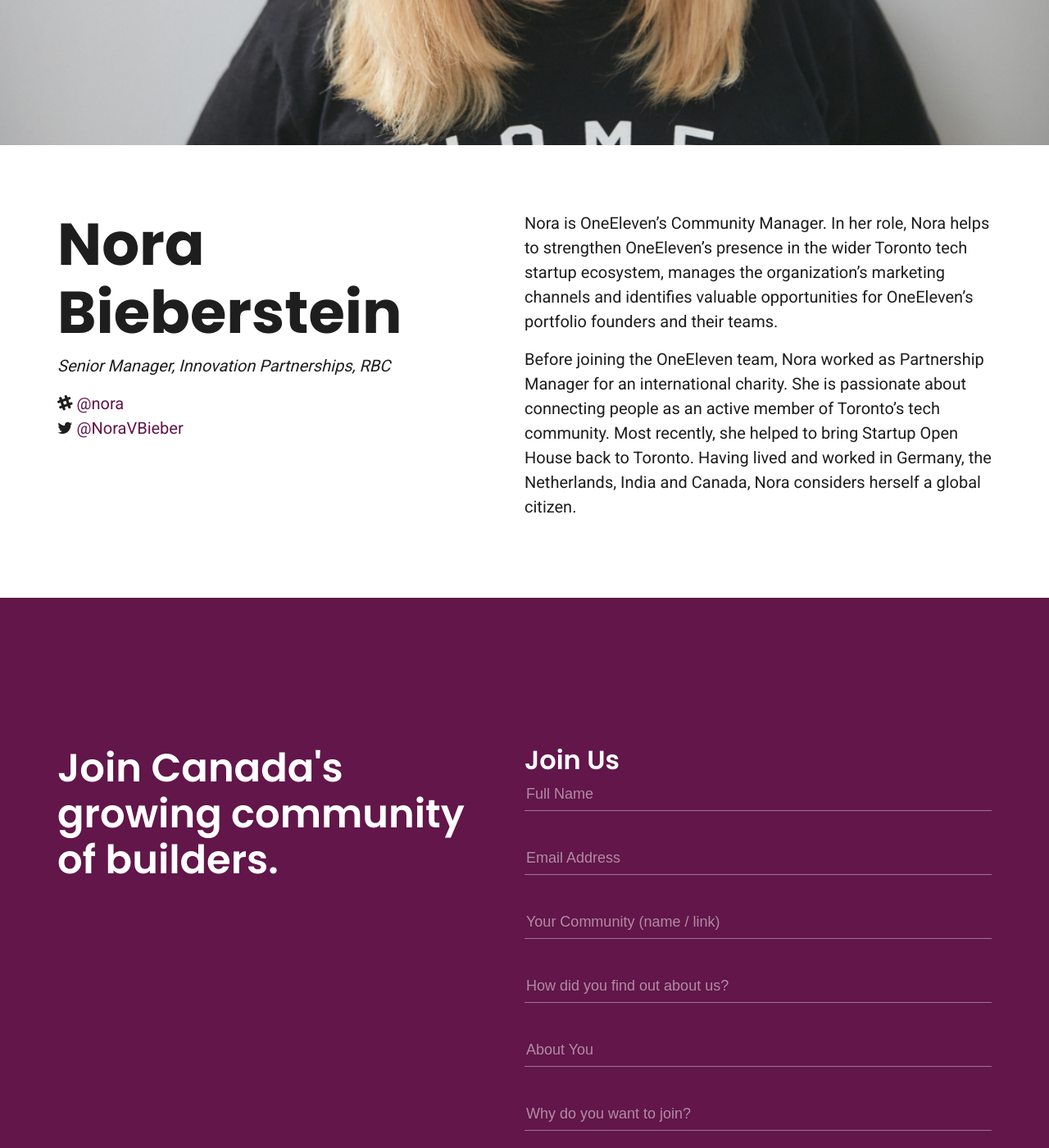
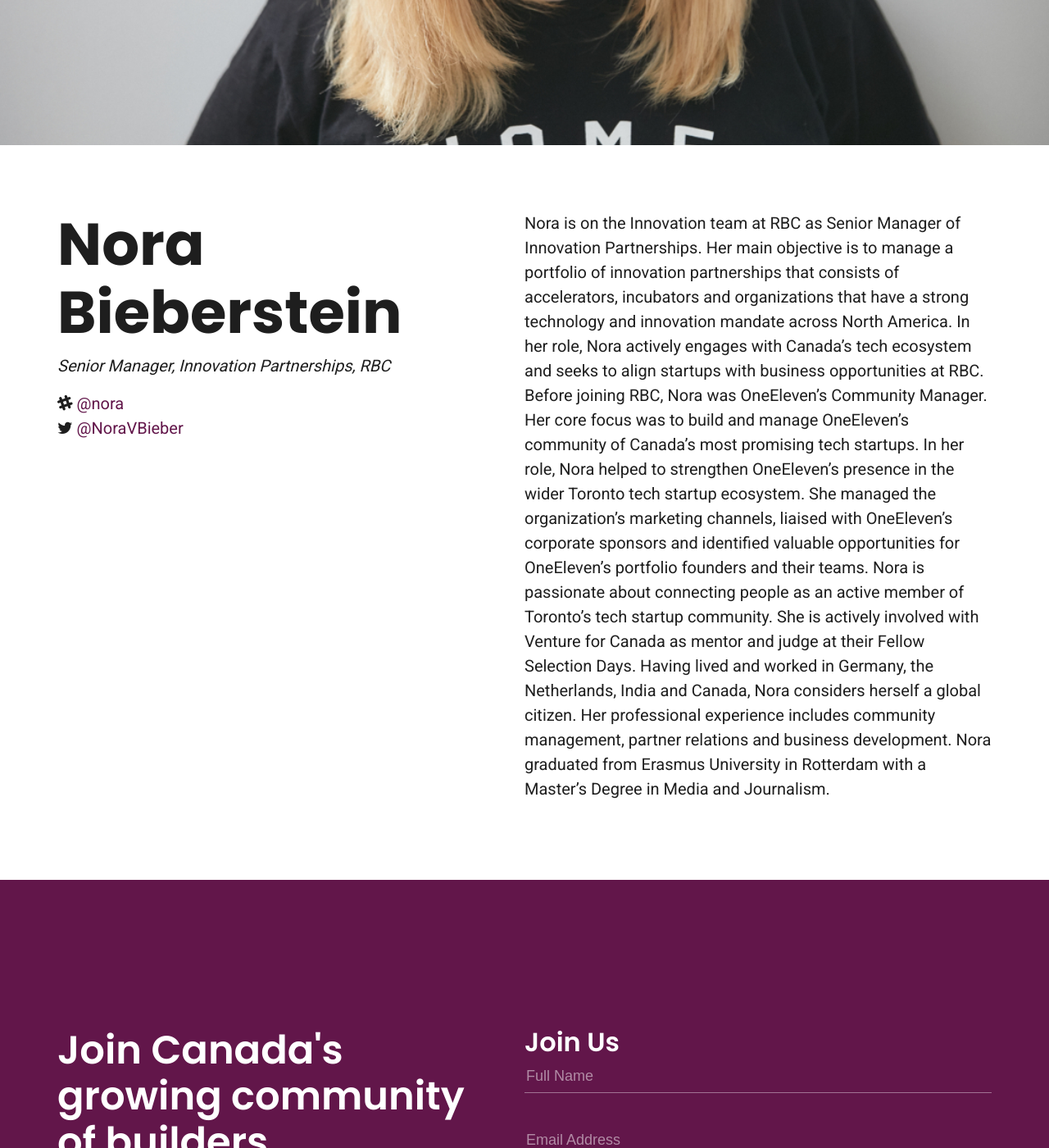
Before and after one commit to canadiancommunitybuilders/communitybuilders.io, a Jekyll site: the page built from _directors/nora-bieberstein.md, in a window 1280 px wide and 1400 px high, scrolled down 583 px. Shown: the whole window at 82% size. Built offline with Jekyll 4.4.1, drawn with Linux system fonts in a browser that asks for light colours.

Commit message:
Update nora-bieberstein.md

```diff
--- a/_directors/nora-bieberstein.md
+++ b/_directors/nora-bieberstein.md
@@ -6,6 +6,8 @@ slack: nora
 twitter: NoraVBieber
 ---
 
-Nora is OneEleven’s Community Manager. In her role, Nora helps to strengthen OneEleven’s presence in the wider Toronto tech startup ecosystem, manages the organization’s marketing channels and identifies valuable opportunities for OneEleven’s portfolio founders and their teams.
-
-Before joining the OneEleven team, Nora worked as Partnership Manager for an international charity. She is passionate about connecting people as an active member of Toronto’s tech community. Most recently, she helped to bring Startup Open House back to Toronto. Having lived and worked in Germany, the Netherlands, India and Canada, Nora considers herself a global citizen.
+Nora is on the Innovation team at RBC as Senior Manager of Innovation Partnerships. Her main objective is to manage a portfolio of innovation partnerships that consists of accelerators, incubators and organizations that have a strong technology and innovation mandate across North America. In her role, Nora actively engages with Canada’s tech ecosystem and seeks to align startups with business opportunities at RBC.
+Before joining RBC, Nora was OneEleven’s Community Manager. Her core focus was to build and manage OneEleven’s community of Canada’s most promising tech startups. In her role, Nora helped to strengthen OneEleven’s presence in the wider Toronto tech startup ecosystem. She managed the organization’s marketing channels, liaised with OneEleven’s corporate sponsors and identified valuable opportunities for OneEleven’s portfolio founders and their teams.
+Nora is passionate about connecting people as an active member of Toronto’s tech startup community. She is actively involved with Venture for Canada as mentor and judge at their Fellow Selection Days.
+Having lived and worked in Germany, the Netherlands, India and Canada, Nora considers herself a global citizen. Her professional experience includes community management, partner relations and business development.
+Nora graduated from Erasmus University in Rotterdam with a Master’s Degree in Media and Journalism.
```
